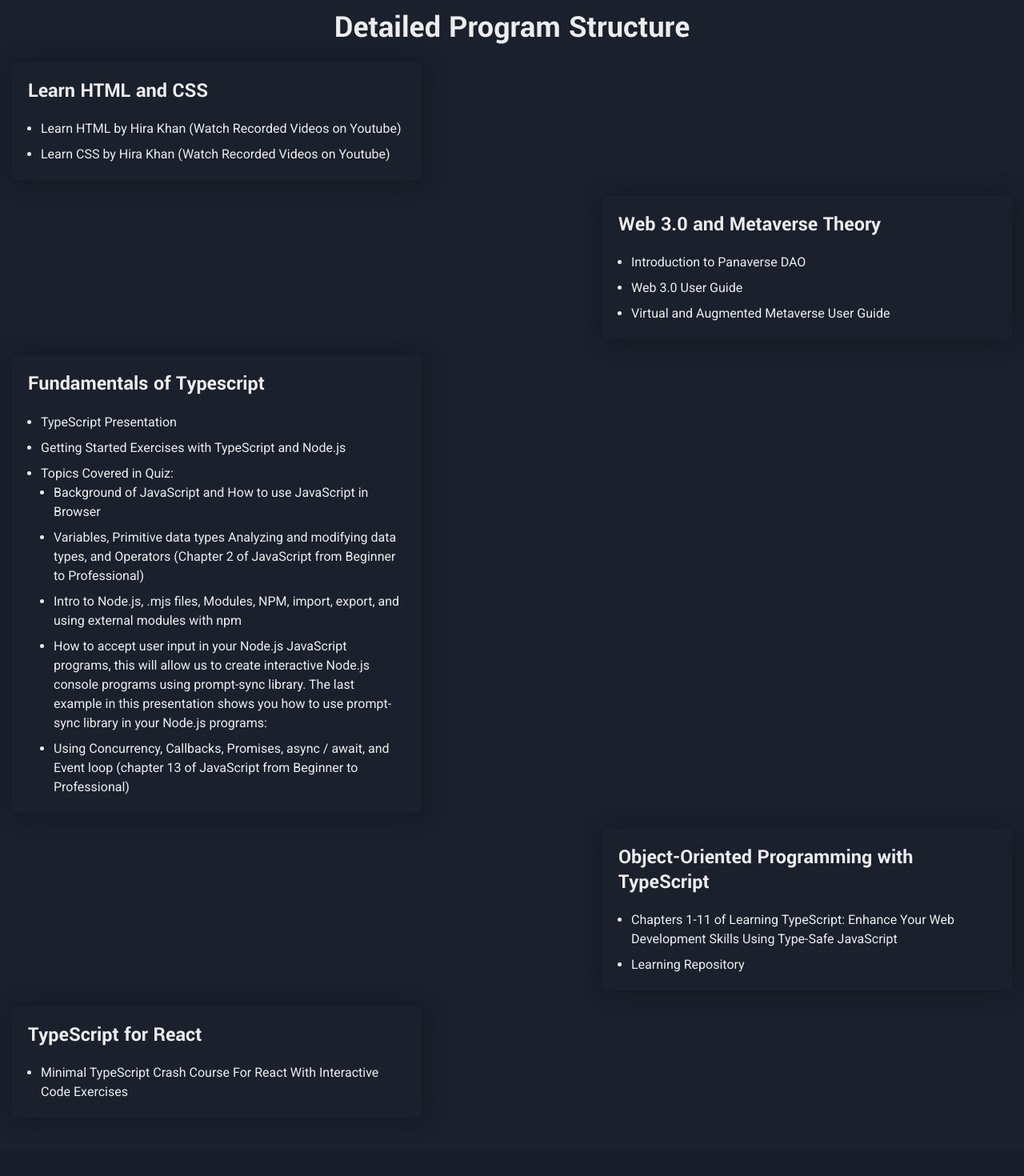
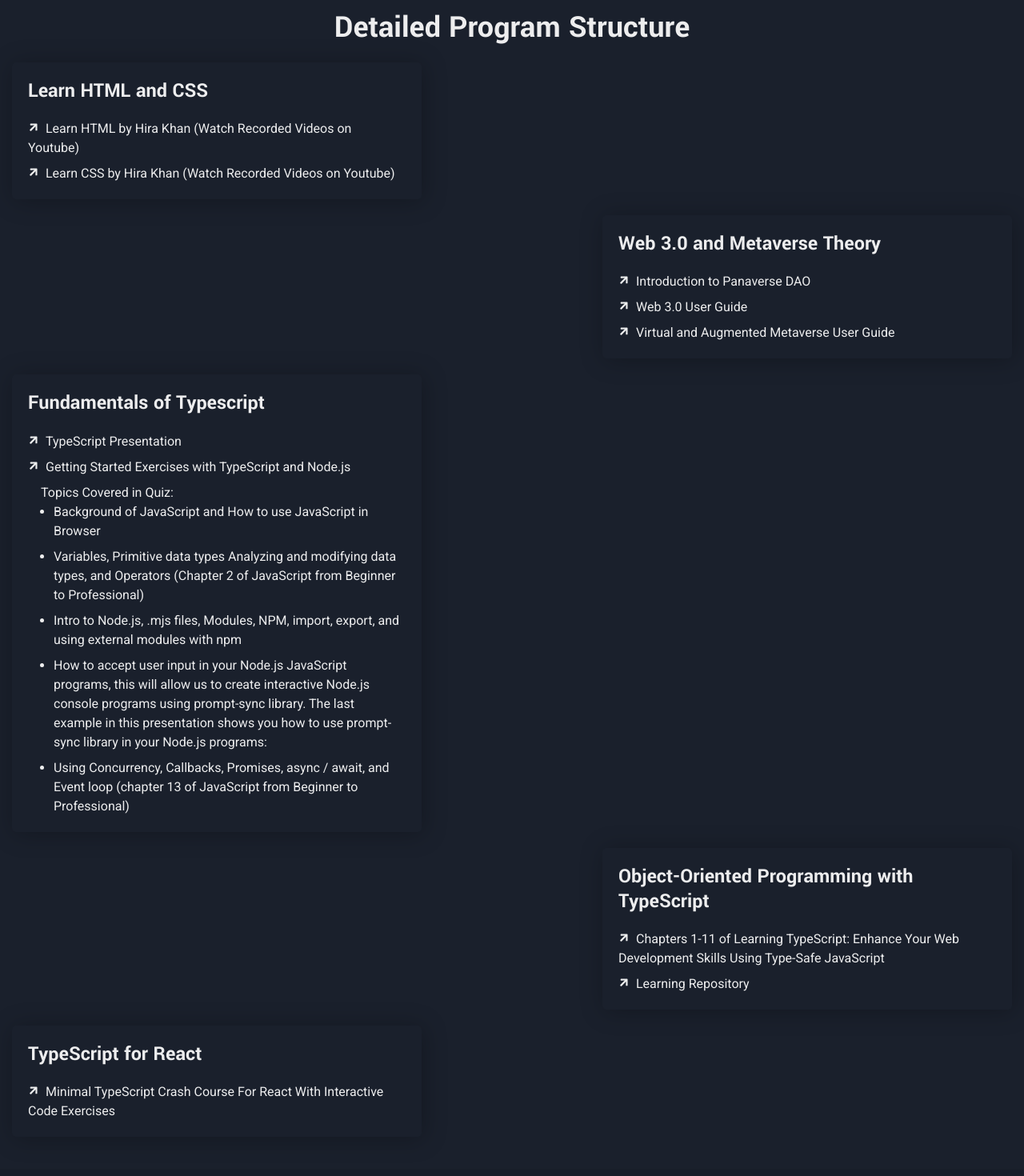
Before and after one commit to jawwad-ali/panaverse, a Next.js app: page /q1 in a window 1280 px wide. Shown: the part 820-2290 px from the top of the page at 80% size. Built offline with nearby package versions, Linux system fonts and the light colour scheme.

Commit message:
styled quarter two page

```diff
--- a/app/components/Navbar.tsx
+++ b/app/components/Navbar.tsx
@@ -178,7 +178,8 @@ const Navbar = () => {
               <Link href="/">Web 3.0</Link>
             </ListItem>
 
-            <ListItem py="5">
+            {pathname === "/" && (
+              <ListItem _hover={{ color: "#08d88d", transition: "0.2s ease" }}>
                 <Button
                   type="button"
                   backgroundColor="transparent"
@@ -191,6 +192,7 @@ const Navbar = () => {
                   Courses
                 </Button>
               </ListItem>
+            )}
 
             <ListItem py="5">
               <Link href="https://www.piaic.org/">
--- a/app/q1/page.tsx
+++ b/app/q1/page.tsx
@@ -5,9 +5,13 @@ import {
   Text,
   ListItem,
   UnorderedList,
+  HStack,
+  Icon,
   Link,
   useColorMode,
 } from "@chakra-ui/react";
+
+import { FaArrowRight } from "react-icons/fa";
 
 import { Yantramanav, Roboto } from "@next/font/google";
 import { useEffect, useState } from "react";
@@ -144,27 +148,43 @@ const Quarterone = () => {
             </Text>
           </Heading>
 
+          <HStack>
             <UnorderedList mt="5" className={roboto.className} spacing="2">
-            <ListItem>
+              <ListItem listStyleType="none" ml="-4">
+                <Icon
+                  as={FaArrowRight}
+                  transform="rotate(-45deg)"
+                  mr="2"
+                  fontSize="14px"
+                />
                 <Link
-                href="
-                https://www.youtube.com/playlist?list=PLKvqnz8z1zWQ3BALy86tIXICkG874wAc6
-                "
+                  href="https://www.youtube.com/playlist?list=PLKvqnz8z1zWQ3BALy86tIXICkG874wAc6"
+                  target="_blank"
                 >
                   Learn HTML by Hira Khan (Watch Recorded Videos on Youtube){" "}
                   <br />
                 </Link>
               </ListItem>
-            <ListItem>
+
+              <ListItem listStyleType="none" ml="-4">
+                <Icon
+                  as={FaArrowRight}
+                  transform="rotate(-45deg)"
+                  mr="2"
+                  fontSize="14px"
+                />
                 <Link
                   href="
                 https://www.youtube.com/playlist?list=PLKvqnz8z1zWQSWIen_zUSEBmtqzPLuRob
                 "
+                  target="_blank"
                 >
-                Learn CSS by Hira Khan (Watch Recorded Videos on Youtube) <br />
+                  Learn CSS by Hira Khan (Watch Recorded Videos on Youtube){" "}
+                  <br />
                 </Link>
               </ListItem>
             </UnorderedList>
+          </HStack>
         </Box>
 
         {/* Two  */}
@@ -190,19 +210,39 @@ const Quarterone = () => {
             </Text>
           </Heading>
 
-          <UnorderedList mt="5" className={roboto.className} spacing="2">
-            <ListItem>
+          <HStack>
+            <UnorderedList
+              mt="5"
+              className={roboto.className}
+              spacing="2"
+              listStyleType="none"
+            >
+              <ListItem ml="-4">
+                <Icon
+                  as={FaArrowRight}
+                  transform="rotate(-45deg)"
+                  mr="2"
+                  fontSize="14px"
+                />
                 <Link
                   href="
                 https://docs.google.com/presentation/d/12C1s4UBTlR9nZNEkRE6aAuGeRA3s92jx-8nJKo9jdH4/edit?usp=sharing
                 "
+                  target="_blank"
                 >
                   Introduction to Panaverse DAO
                   <br />
                 </Link>
               </ListItem>
-            <ListItem>
+              <ListItem ml="-4">
+                <Icon
+                  as={FaArrowRight}
+                  transform="rotate(-45deg)"
+                  mr="2"
+                  fontSize="14px"
+                />
                 <Link
+                  target="_blank"
                   href="
                 https://docs.google.com/presentation/d/1FSbr9aJwO0-fmZHqWy_eHO2N_jwJLmQCy4cG8rd4ctw/edit?usp=sharing
                 "
@@ -211,8 +251,15 @@ const Quarterone = () => {
                 </Link>
               </ListItem>
 
-            <ListItem>
+              <ListItem ml="-4">
+                <Icon
+                  as={FaArrowRight}
+                  transform="rotate(-45deg)"
+                  mr="2"
+                  fontSize="14px"
+                />
                 <Link
+                  target="_blank"
                   href="
                 https://docs.google.com/presentation/d/1ADk87hQ0Etr2PfmN9XH7TQ0CHl6XSP_7JWNUbzPdDNc/edit?usp=sharing"
                 >
@@ -220,6 +267,7 @@ const Quarterone = () => {
                 </Link>
               </ListItem>
             </UnorderedList>
+          </HStack>
         </Box>
 
         {/* Three  */}
@@ -244,16 +292,40 @@ const Quarterone = () => {
             </Text>
           </Heading>
 
-          <UnorderedList mt="5" spacing="2" className={roboto.className}>
-            <ListItem>
-              <Link href="https://docs.google.com/presentation/d/1-7Kb3laJjJ68mOTF9v0fHImk5vTol0CeE43Sg8hoUXQ/edit?usp=sharing">
+          <HStack>
+            <UnorderedList
+              mt="5"
+              spacing="2"
+              className={roboto.className}
+              listStyleType="none"
+            >
+              <ListItem ml="-4">
+                <Icon
+                  as={FaArrowRight}
+                  transform="rotate(-45deg)"
+                  mr="2"
+                  fontSize="14px"
+                />
+                <Link
+                  target="_blank"
+                  href="https://docs.google.com/presentation/d/1-7Kb3laJjJ68mOTF9v0fHImk5vTol0CeE43Sg8hoUXQ/edit?usp=sharing"
+                >
                   TypeScript Presentation
                   <br />
                 </Link>
               </ListItem>
 
-            <ListItem>
-              <Link href="https://github.com/panaverse/typescript-node-projects/blob/main/getting-started-exercises.md">
+              <ListItem ml="-4">
+                <Icon
+                  as={FaArrowRight}
+                  transform="rotate(-45deg)"
+                  mr="2"
+                  fontSize="14px"
+                />
+                <Link
+                  target="_blank"
+                  href="https://github.com/panaverse/typescript-node-projects/blob/main/getting-started-exercises.md"
+                >
                   Getting Started Exercises with TypeScript and Node.js
                 </Link>
               </ListItem>
@@ -262,23 +334,24 @@ const Quarterone = () => {
                 Topics Covered in Quiz:
                 <UnorderedList spacing="2">
                   <ListItem>
-                  Background of JavaScript and How to use JavaScript in Browser
+                    Background of JavaScript and How to use JavaScript in
+                    Browser
                   </ListItem>
                   <ListItem>
                     Variables, Primitive data types Analyzing and modifying data
-                  types, and Operators (Chapter 2 of JavaScript from Beginner to
-                  Professional)
+                    types, and Operators (Chapter 2 of JavaScript from Beginner
+                    to Professional)
                   </ListItem>
                   <ListItem>
                     Intro to Node.js, .mjs files, Modules, NPM, import, export,
                     and using external modules with npm
                   </ListItem>
                   <ListItem>
-                  How to accept user input in your Node.js JavaScript programs,
-                  this will allow us to create interactive Node.js console
-                  programs using prompt-sync library. The last example in this
-                  presentation shows you how to use prompt-sync library in your
-                  Node.js programs:
+                    How to accept user input in your Node.js JavaScript
+                    programs, this will allow us to create interactive Node.js
+                    console programs using prompt-sync library. The last example
+                    in this presentation shows you how to use prompt-sync
+                    library in your Node.js programs:
                   </ListItem>
 
                   <ListItem>
@@ -289,6 +362,7 @@ const Quarterone = () => {
                 </UnorderedList>
               </ListItem>
             </UnorderedList>
+          </HStack>
         </Box>
 
         {/* Four  */}
@@ -314,21 +388,46 @@ const Quarterone = () => {
             </Text>
           </Heading>
 
-          <UnorderedList mt="5" spacing="2" className={roboto.className}>
-            <ListItem>
-              <Link href="https://www.amazon.com/Learning-TypeScript-Development-Type-Safe-JavaScript/dp/1098110331/ref=sr_1">
+          <HStack>
+            <UnorderedList
+              mt="5"
+              spacing="2"
+              className={roboto.className}
+              listStyleType="none"
+            >
+              <ListItem ml="-4">
+                <Icon
+                  as={FaArrowRight}
+                  transform="rotate(-45deg)"
+                  mr="2"
+                  fontSize="14px"
+                />
+                <Link
+                  target="_blank"
+                  href="https://www.amazon.com/Learning-TypeScript-Development-Type-Safe-JavaScript/dp/1098110331/ref=sr_1"
+                >
                   Chapters 1-11 of Learning TypeScript: Enhance Your Web
                   Development Skills Using Type-Safe JavaScript
                   <br />
                 </Link>
               </ListItem>
 
-            <ListItem>
-              <Link href="https://github.com/panaverse/learn-typescript">
+              <ListItem ml="-4">
+                <Icon
+                  as={FaArrowRight}
+                  transform="rotate(-45deg)"
+                  mr="2"
+                  fontSize="14px"
+                />
+                <Link
+                  target="_blank"
+                  href="https://github.com/panaverse/learn-typescript"
+                >
                   Learning Repository
                 </Link>
               </ListItem>
             </UnorderedList>
+          </HStack>
         </Box>
 
         {/* Five  */}
@@ -353,15 +452,31 @@ const Quarterone = () => {
             </Text>
           </Heading>
 
-          <UnorderedList mt="5" spacing="2" className={roboto.className}>
-            <ListItem>
-              <Link href="https://profy.dev/article/react-typescript ">
-                Minimal TypeScript Crash Course For React With Interactive Code
-                Exercises
+          <HStack>
+            <UnorderedList
+              mt="5"
+              spacing="2"
+              className={roboto.className}
+              listStyleType="none"
+            >
+              <ListItem ml="-4">
+                <Icon
+                  as={FaArrowRight}
+                  transform="rotate(-45deg)"
+                  mr="2"
+                  fontSize="14px"
+                />
+                <Link
+                  target="_blank"
+                  href="https://profy.dev/article/react-typescript "
+                >
+                  Minimal TypeScript Crash Course For React With Interactive
+                  Code Exercises
                   <br />
                 </Link>
               </ListItem>
             </UnorderedList>
+          </HStack>
         </Box>
       </Box>
     </Box>
```
Also changed, not shown: app/q2/page.tsx (+198 -30 lines). Lines whose indentation alone changed are shown as unchanged.
